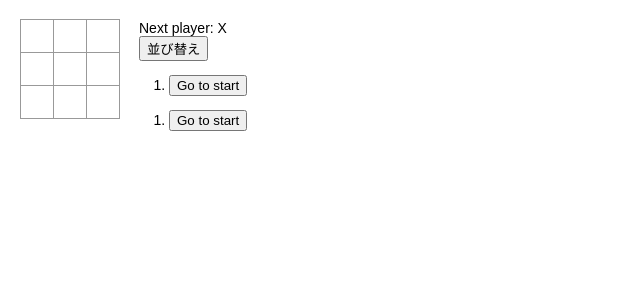
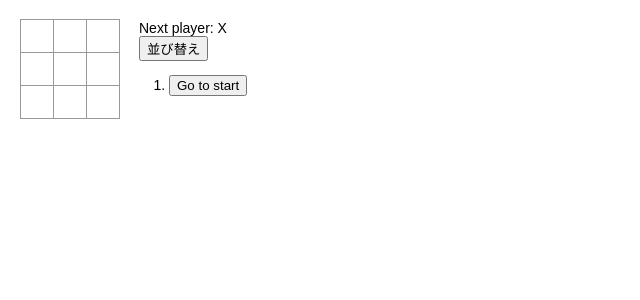
Before and after one commit to c-hagi/sample, a React (Create React App) app: page / in a window 1280 px wide. Shown: the top 300 px of the page, without its empty margins (0-640 px from the left). Built offline with nearby package versions, Linux system fonts and the light colour scheme.

Commit message:
【課題４】着手履歴のリストを昇順・降順いずれでも並べかえられるよう、トグルボタンを追加する。

```diff
--- a/src/components/game.tsx
+++ b/src/components/game.tsx
@@ -98,10 +98,9 @@ class Game extends React.Component<{}, GameState> {
           <div>{status}</div>
           <div><button onClick={() => this.Asc()}>並び替え</button></div>
           <ol>{this.state.isAsc ? moves : moves.reverse()}</ol>
-          <ol>{moves}</ol>
         </div>
       </div>
     );
   }
 }
-  export default Game;
+export default Game;
```
